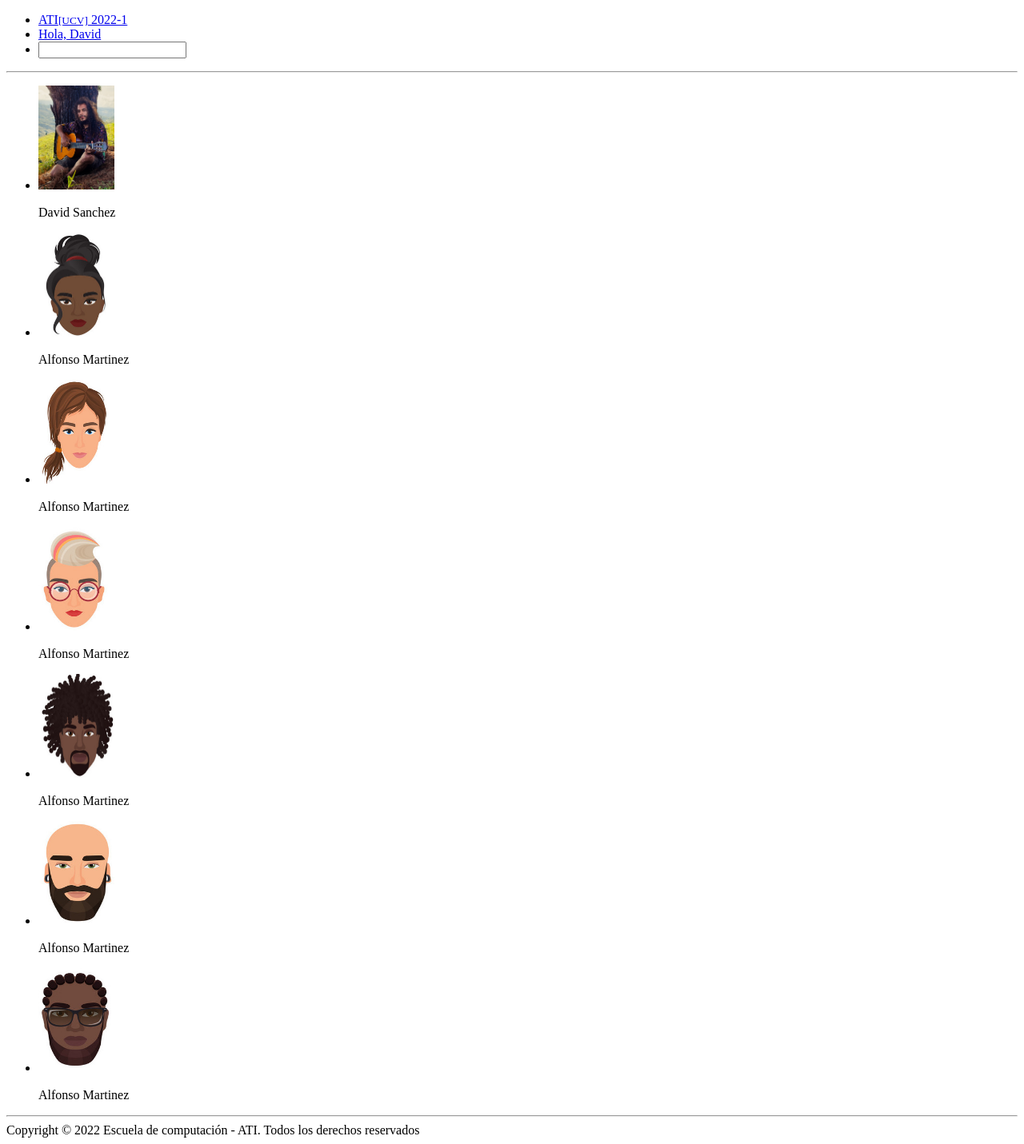
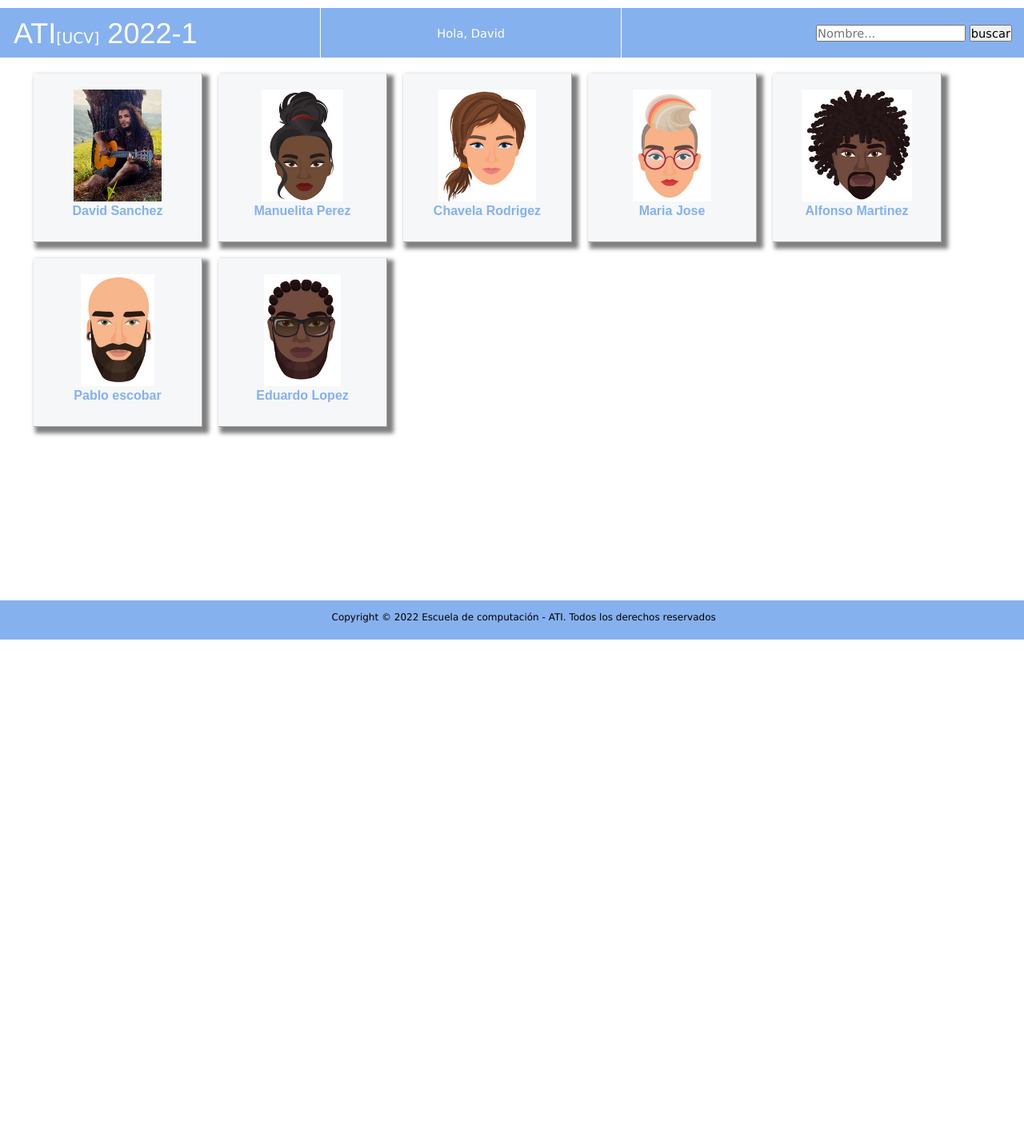
Before and after one commit to Guarenas98/ati_2022_1, a PHP site: page / in a window 1280 px wide. Shown: the whole page at 80% size. After the commit the page ends 800 px from the top, so only its background shows below. Run offline with PHP 8.4, Linux system fonts and the light colour scheme.

Commit message:
archivos reto 6 con css animado

```diff
--- a/css/index.css
+++ b/css/index.css
@@ -1,4 +1,27 @@
-section ul li {
+
+.imagen {
+	width:140px;
+   height:140px;
+	object-fit: contain;
+}
+
+
+
+.clear{
+       clear:both;
+}
+.nombre {
+    font-family:arial;
+    font-size:12pt;
+    color: #86b1ef;
+    text-decoration:none;
+    font-weight: bold;
+}
+.nombre: hover{
+    color: #68a0d8;
+}
+
+.persona {
    display:inline;
    float:left;
    width:170px;
@@ -9,35 +32,14 @@ section ul li {
    text-align: center;
    border-right: #a5a7aa solid 1px;
    border-bottom: #a5a7aa solid 1px;
-	overflow: hidden;
+   box-shadow: 5px 5px 5px 3px rgba(0, 0, 0, 0.5);
+    overflow: hidden;
+
+
 }
 
-section ul li img {
-	width:140px;
-   height:140px;
-	object-fit: contain;
-}
-
-section ul li:hover {
+.persona:hover {
     background-color:#99c5dd;
     transform:scale(1.05) rotate(5deg);
+    transition-duration: .5s;
 }
-
-section ul li a {
-	font-family:arial;
-	font-size:10pt;
-	color: #86b1ef;
- 	text-decoration:none;
-}
-
-section ul li a:link, section ul li a:visited {
-	 color: #68a0d9;
-}
-
-section ul li a:hover {
-	color: #68a0d8;
-}
-
-.clear{
-       clear:both;
-}
--- a/index.html
+++ b/index.html
@@ -1,59 +1,63 @@
-<!DOCTYPE html>
+<!DOCTYPE HTML>
 <html>
 	<head>
-	<meta charset="utf-8">
-	<link rel="shortcut icon" href="http://www.ciens.ucv.ve/portalasig2/favicon.ico" />
+	   <meta http-equiv="Content-Type" content="text/html; charset=UTF-8"/>
+		<meta charset="UTF-8">
+		<link rel="icon" href="http://www.ciens.ucv.ve/portalasig2/favicon.ico" type="image/x-icon">
+		<link rel="stylesheet" href="css/style.css"  type="text/css">
+		<link rel="stylesheet" href="css/index.css"  type="text/css">
 		<title>ATI[UCV] 2022-1</title>
 	</head>
 	<body>
 	    <header>
 			<nav>
 				<ul>
-			<li><a href="./.">ATI<small>[UCV]</small> 2022-1</a></li>
-			<li><a href=”./.”>Hola, David</a></li>
-			<li>
+					<li class="logo">ATI<small>[UCV]</small> 2022-1</li>
+					<li class="saludo">Hola, David</li>
+					<li class="busqueda">
 						<form>
-					<input type="search" name="search">
+							<input type="search" name="search" placeholder="Nombre...">
+							<input type="submit" name="Buscar" value="buscar">
 						</form>
 					</li>
 				</ul>
 			</nav>
 	    </header>
-	<hr>
 	    <section>
+
 		<ul>
-			<li>
-				<img src="./26573559/26573559.jpg" height="130" width="95">
-				<p>David Sanchez</p>
+			<li class="persona">
+				<img src="./26573559/26573559.jpg" class="imagen">
+				<p class="nombre">David Sanchez</p>
 			</li>
-			<li>
-				<img src="./dummy1/dummy.jpg" height="130" width="95">
-				<p>Alfonso Martinez</p>
+			<li class="persona">
+				<img src="./dummy1/dummy.jpg" class="imagen">
+				<p class="nombre">Manuelita Perez</p>
 			</li>
-			<li>
-				<img src="./dummy2/dummy.jpg" height="130" width="95">
-				<p>Alfonso Martinez</p>
+			<li class="persona">
+				<img src="./dummy2/dummy.jpg" class="imagen">
+				<p class="nombre">Chavela Rodrigez</p>
 			</li>
-			<li>
-				<img src="./dummy3/dummy.jpg" height="130" width="95">
-				<p>Alfonso Martinez</p>
+			<li class="persona">
+				<img src="./dummy3/dummy.jpg" class="imagen">
+				<p class="nombre">Maria Jose</p>
 			</li>
-			<li>
-				<img src="./dummy4/dummy.jpg" height="130" width="95">
-				<p>Alfonso Martinez</p>
+			<li class="persona">
+				<img src="./dummy4/dummy.jpg" class="imagen">
+				<p class="nombre">Alfonso Martinez</p>
 			</li>
-			<li>
-				<img src="./dummy5/dummy.jpg" height="130" width="95">
-				<p>Alfonso Martinez</p>
+			<li class="persona">
+				<img src="./dummy5/dummy.jpg" class="imagen">
+				<p class="nombre">Pablo escobar</p>
 			</li>
-			<li>
-				<img src="./dummy6/dummy.jpg" height="130" width="95">
-				<p>Alfonso Martinez</p>
+			<li class="persona">
+				<img src="./dummy6/dummy.jpg" class="imagen">
+				<p class="nombre">Eduardo Lopez</p>
 			</li>
 
 		</ul>
+
 	    </section>
-	<hr>
 	    <footer>
 	        Copyright © 2022 Escuela de computación - ATI. Todos los derechos reservados
 	    </footer>
```
Also changed, not shown: estructura.html (deleted, +0 -30 lines). Lines whose indentation alone changed are shown as unchanged.
